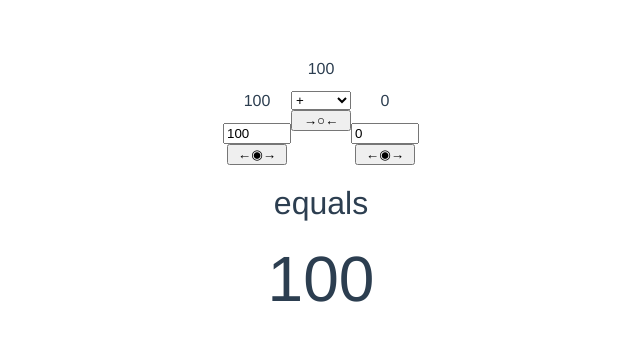
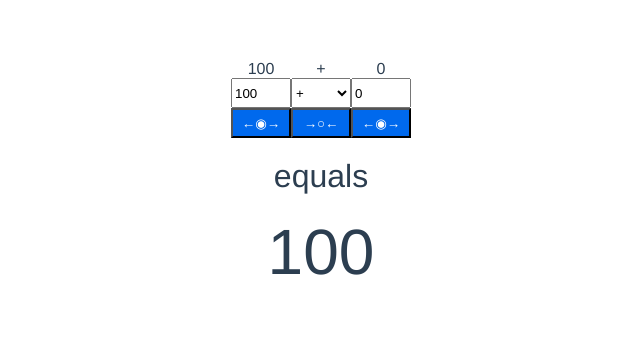
Before and after one commit to dcmorse/infixv, a Vue app: page / in a window 1280 px wide. Both pictures are taken after a click on the button "←◉→". Shown: the top 340 px of the page, without its empty margins (319-959 px from the left). Built offline with nearby package versions, Linux system fonts and the light colour scheme.

Commit message:
clean up, especially css

```diff
--- a/src/App.vue
+++ b/src/App.vue
@@ -4,7 +4,6 @@
 
 <script lang="ts">
 import { defineComponent } from "vue"
-import HelloWorld from "./components/HelloWorld.vue"
 import TreeTrunk from "./components/TreeTrunk.vue"
 
 export default defineComponent({
--- a/src/components/TreeNode.vue
+++ b/src/components/TreeNode.vue
@@ -1,6 +1,6 @@
 <template>
-  <div class="node">
-    <div v-if="isAtom" class="node">
+  <div class="column">
+    <div v-if="isAtom" class="column">
       {{ value }}
       <input type="number" :value="value" @change="handleChange" />
       <button @click.stop="toggleAtomic">
@@ -10,9 +10,10 @@
     </div>
     <div v-else>
       <div class="row">
+        <span v-if="!isRoot">(</span>
         <TreeNode :value="leftValue" :setValue="setLeftValue" />
-        <div class="node">
-          {{ value }}
+        <div class="column">
+          {{ conjunction }}
           <select v-model="conjunction" @change="bubbleValue">
             <option v-for="(operator, i) in operators" :key="i">{{
               operator
@@ -24,6 +25,7 @@
           </button>
         </div>
         <TreeNode :value="rightValue" :setValue="setRightValue" />
+        <span v-if="!isRoot">)</span>
       </div>
     </div>
   </div>
@@ -34,11 +36,20 @@ import { defineComponent, ref } from "vue"
 type Operator = "+" | "-" | "*" | "/"
 const operators: Operator[] = ["+", "-", "*", "/"]
 
+const parseNumberFromEvent = (event: Event) => {
+  if (event.target) {
+    const target = event.target as { value?: string }
+    return parseFloat(target.value || "0") ?? 0
+  } else {
+    return 0
+  }
+}
 export default defineComponent({
   name: "TreeNode",
   props: {
     value: { type: Number, required: true },
     setValue: { type: Function, required: true },
+    isRoot: { type: Boolean, required: false, default: false },
   },
   setup(props) {
     const isAtom = ref<boolean>(true)
@@ -48,9 +59,9 @@ export default defineComponent({
     const conjunction = ref<Operator>("+")
     const leftValue = ref<number>(props.value)
     const rightValue = ref<number>(0)
-    const handleChange = (event: any) => {
-      const value = parseFloat(event.target.value) ?? 0
-      props.setValue(value)
+    const handleChange = (event: Event) => {
+      const value = parseNumberFromEvent(event)
+      const target = props.setValue(value)
       conjunction.value = "+"
       leftValue.value = value
       rightValue.value = 0
@@ -94,7 +105,7 @@ export default defineComponent({
 })
 </script>
 <style scoped>
-.node {
+.column {
   display: flex;
   flex-direction: column;
   align-items: center;
@@ -102,12 +113,17 @@ export default defineComponent({
 .row {
   display: flex;
 }
-.row :nth-child(odd) {
-  margin-top: 1em;
-}
-button,
 select,
 input {
   width: 60px;
+  height: 30px;
+  box-sizing: border-box;
+}
+button {
+  font-size: smaller;
+  width: 60px;
+  height: 30px;
+  background: #0069ed;
+  color: #ffffff;
 }
 </style>
--- a/src/components/TreeTrunk.vue
+++ b/src/components/TreeTrunk.vue
@@ -1,5 +1,5 @@
 <template>
-  <TreeNode :value="value" :setValue="setValue" />
+  <TreeNode :value="value" :setValue="setValue" :isRoot="true" />
   <div class="equals">
     equals<br />
     <div class="total">{{ value }}</div>
```
